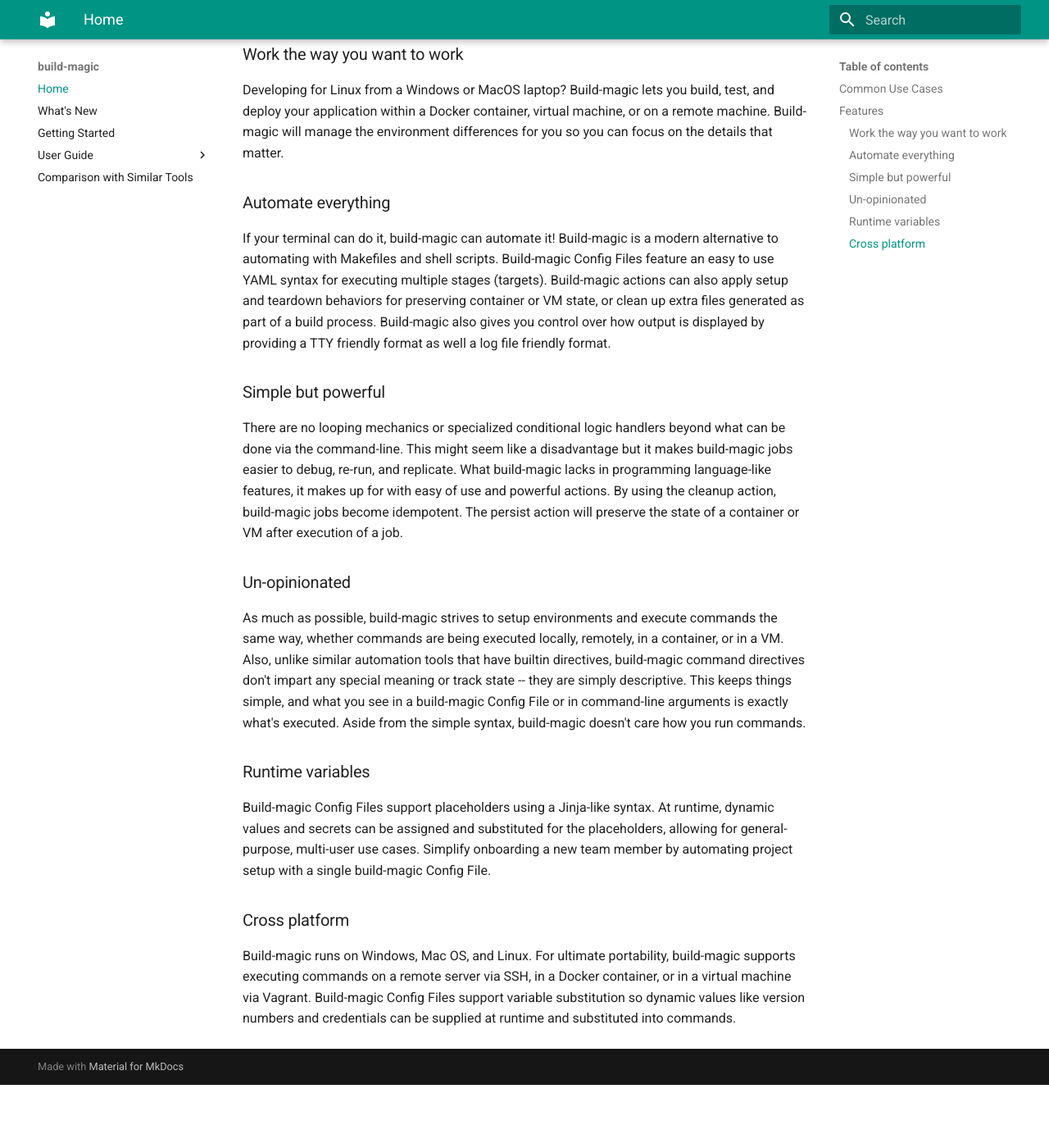
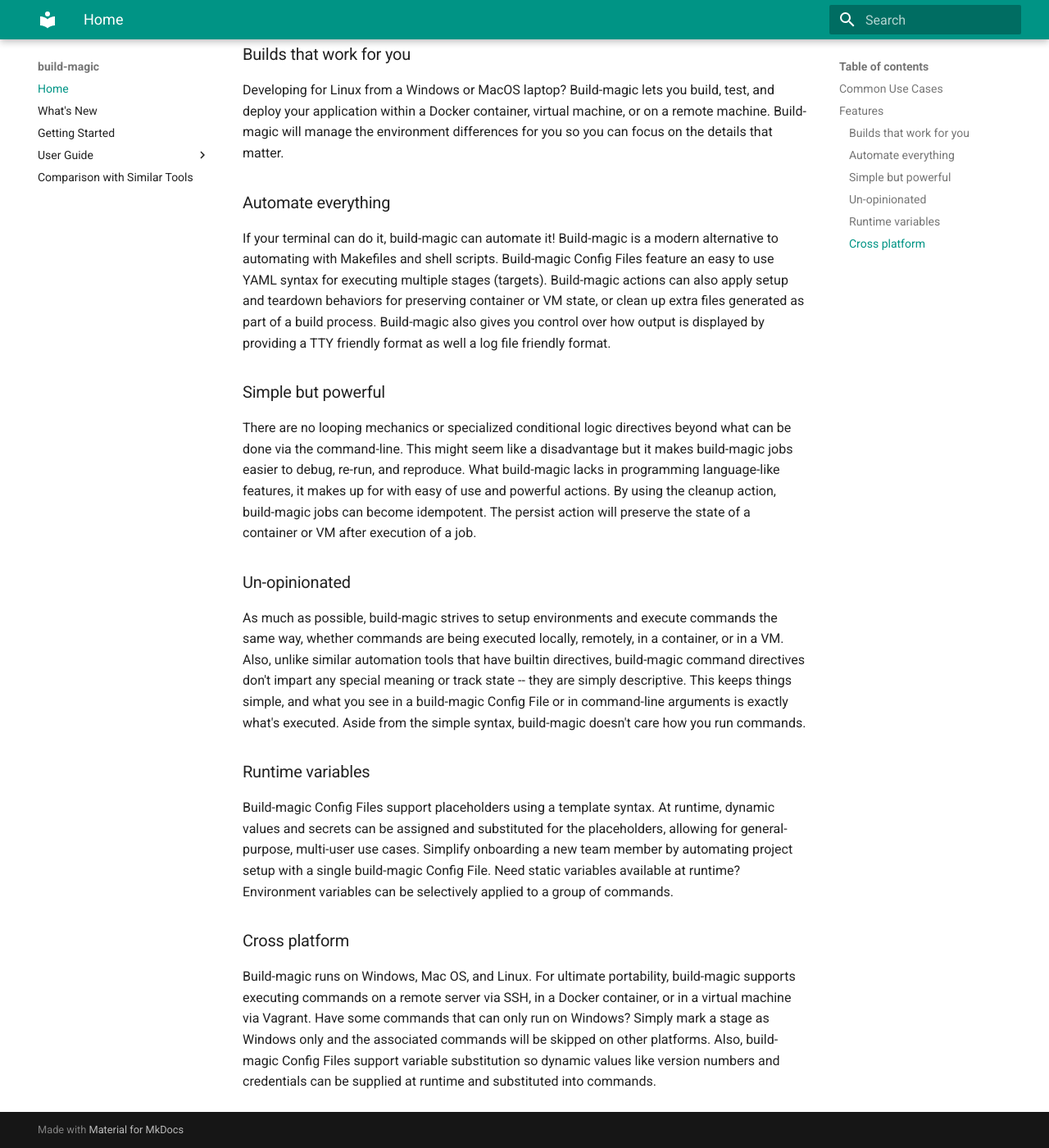
Before and after one commit to cmmorrow/build-magic, an MkDocs documentation site: the page built from docs/index.md, in a window 1280 px wide and 1400 px high, scrolled down 1655 px. Shown: the whole window at 82% size. Built offline with MkDocs 1.6.1 and Material for MkDocs 9.7.7, drawn with Linux system fonts in a browser that asks for light colours; before the commit the page ends 2978 px from its top, so only the background shows below that; some of the changed text lies outside the part shown.

Commit message:
Updated docs

```diff
--- a/docs/index.md
+++ b/docs/index.md
@@ -2,7 +2,7 @@
 
 An un-opinionated, build automation tool.
 
-Build-magic is a command-line application for automating build, test, install, and deploy tasks. It's designed to be easy to use by both developers and DevOps engineers.
+Build-magic is a command-line application for automating build, test, install, and deploy tasks. It runs anywhere and is designed to be easy to use by both developers and DevOps engineers.
 
 ---
 
@@ -73,7 +73,7 @@
 
 ## Features
 
-### Work the way you want to work
+### Builds that work for you
 
 Developing for Linux from a Windows or MacOS laptop? Build-magic lets you build, test, and deploy your application within a Docker container, virtual machine, or on a remote machine. Build-magic will manage the environment differences for you so you can focus on the details that matter.
 
@@ -83,7 +83,7 @@
 
 ### Simple but powerful
 
-There are no looping mechanics or specialized conditional logic handlers beyond what can be done via the command-line. This might seem like a disadvantage but it makes build-magic jobs easier to debug, re-run, and replicate. What build-magic lacks in programming language-like features, it makes up for with easy of use and powerful actions. By using the cleanup action, build-magic jobs become idempotent. The persist action will preserve the state of a container or VM after execution of a job.
+There are no looping mechanics or specialized conditional logic directives beyond what can be done via the command-line. This might seem like a disadvantage but it makes build-magic jobs easier to debug, re-run, and reproduce. What build-magic lacks in programming language-like features, it makes up for with easy of use and powerful actions. By using the cleanup action, build-magic jobs can become idempotent. The persist action will preserve the state of a container or VM after execution of a job.
 
 ### Un-opinionated
 
@@ -91,8 +91,8 @@
 
 ### Runtime variables
 
-Build-magic Config Files support placeholders using a Jinja-like syntax. At runtime, dynamic values and secrets can be assigned and substituted for the placeholders, allowing for general-purpose, multi-user use cases. Simplify onboarding a new team member by automating project setup with a single build-magic Config File.
+Build-magic Config Files support placeholders using a template syntax. At runtime, dynamic values and secrets can be assigned and substituted for the placeholders, allowing for general-purpose, multi-user use cases. Simplify onboarding a new team member by automating project setup with a single build-magic Config File. Need static variables available at runtime? Environment variables can be selectively applied to a group of commands.
 
 ### Cross platform
 
-Build-magic runs on Windows, Mac OS, and Linux. For ultimate portability, build-magic supports executing commands on a remote server via SSH, in a Docker container, or in a virtual machine via Vagrant. Build-magic Config Files support variable substitution so dynamic values like version numbers and credentials can be supplied at runtime and substituted into commands.
+Build-magic runs on Windows, Mac OS, and Linux. For ultimate portability, build-magic supports executing commands on a remote server via SSH, in a Docker container, or in a virtual machine via Vagrant. Have some commands that can only run on Windows? Simply mark a stage as Windows only and the associated commands will be skipped on other platforms. Also, build-magic Config Files support variable substitution so dynamic values like version numbers and credentials can be supplied at runtime and substituted into commands.
```
Also changed, not shown: docs/getting_started.md (+3 -0 lines).
